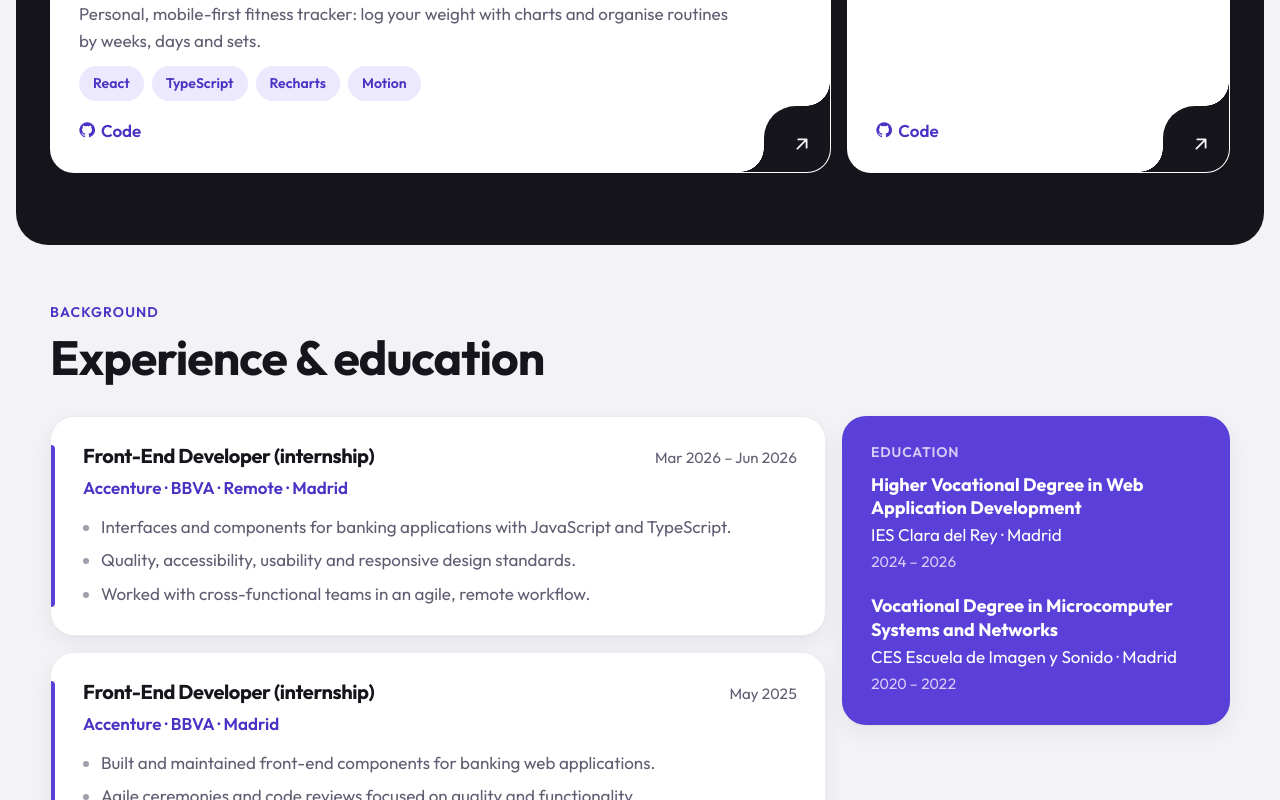
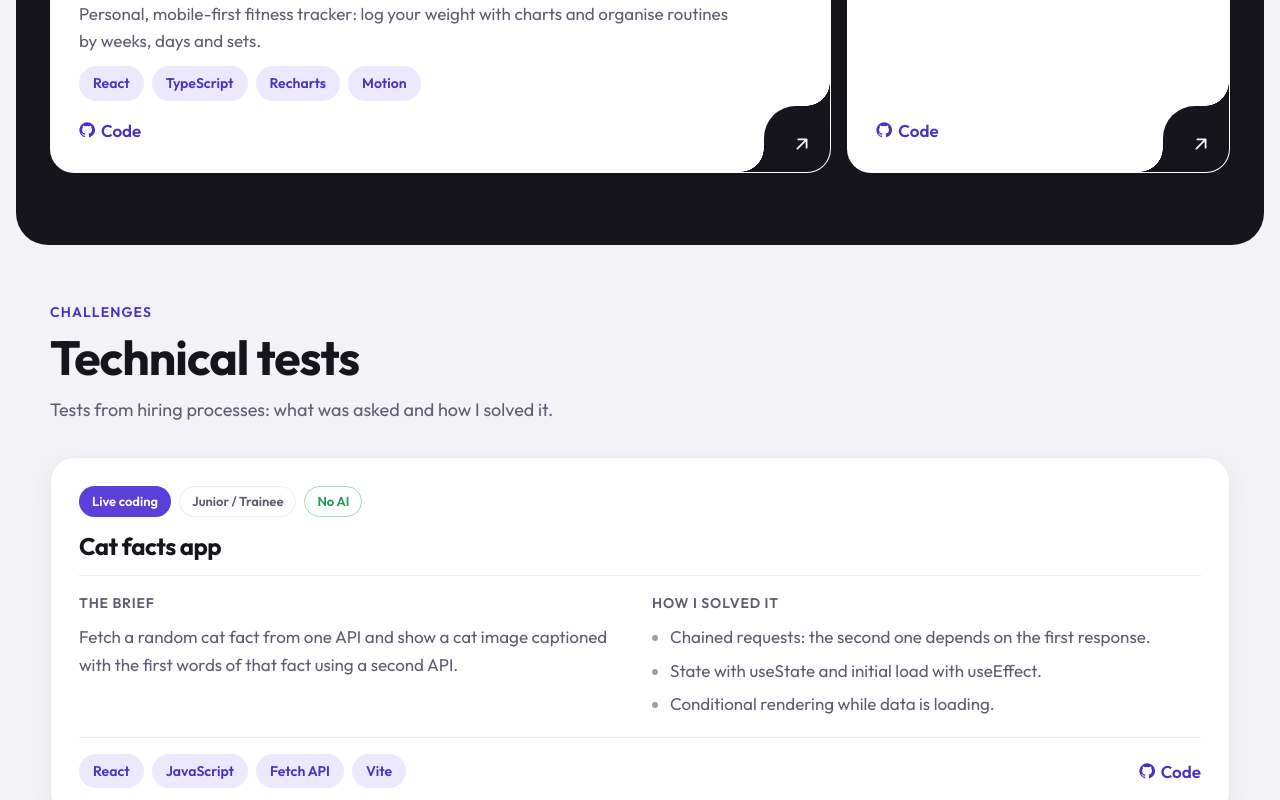
Before and after one commit to MiguelAngelDiazTIC/MiguelAngelDiazTIC.github.io, a React (Vite) app: page / in a window 1280 px wide. Shown: the part 2000-2800 px from the top of the page. Built offline with nearby package versions, Linux system fonts and the light colour scheme.

Commit message:
Apartado de pruebas técnicas

```diff
--- a/src/App.tsx
+++ b/src/App.tsx
@@ -5,6 +5,7 @@ import { Hero } from './components/Hero'
 import { Navbar } from './components/Navbar'
 import { Projects } from './components/Projects'
 import { Skills } from './components/Skills'
+import { TechTests } from './components/TechTests'
 import { useTheme } from './useTheme'
 
 function App() {
@@ -17,6 +18,7 @@ function App() {
         <Hero />
         <BentoGrid />
         <Projects />
+        <TechTests />
         <Experience />
         <Skills />
         <Contact />
--- a/src/components/Navbar.tsx
+++ b/src/components/Navbar.tsx
@@ -6,9 +6,10 @@ import { Close, Menu, Moon, Sun } from './Icons'
 const left: [string, StringKey][] = [
   ['#inicio', 'navHome'],
   ['#sobre-mi', 'navAbout'],
+  ['#proyectos', 'navProjects'],
 ]
 const right: [string, StringKey][] = [
-  ['#proyectos', 'navProjects'],
+  ['#pruebas', 'navTests'],
   ['#experiencia', 'navExperience'],
   ['#contacto', 'navContact'],
 ]
--- /dev/null
+++ b/src/components/TechTests.tsx
@@ -0,0 +1,77 @@
+import { techTests } from '../data/techTests'
+import { useLang } from '../i18n/useLang'
+import type { TechTest } from '../types'
+import { GitHub } from './Icons'
+
+const sorted = [...techTests].sort((a, b) => b.date.localeCompare(a.date))
+
+export function TechTests() {
+  const { t } = useLang()
+
+  return (
+    <section id="pruebas" className="container section">
+      <header className="section-head">
+        <p className="eyebrow">{t('testsEyebrow')}</p>
+        <h2>{t('testsTitle')}</h2>
+        <p className="section-intro">{t('testsIntro')}</p>
+      </header>
+      <div className="tests-grid">
+        {sorted.map((test) => (
+          <TestCard key={test.slug} test={test} />
+        ))}
+      </div>
+    </section>
+  )
+}
+
+function TestCard({ test: x }: { test: TechTest }) {
+  const { t, l } = useLang()
+
+  return (
+    <article className="card test-card">
+      <div className="test-meta">
+        <span className="pill pill-accent">{l(x.format)}</span>
+        <span className="pill">{l(x.level)}</span>
+        {x.noAI && <span className="pill pill-ok">{t('noAI')}</span>}
+      </div>
+      <h3>{l(x.title)}</h3>
+
+      <div className="test-cols">
+        <div>
+          <h4 className="card-label">{t('testBrief')}</h4>
+          <p>{l(x.brief)}</p>
+        </div>
+        <div>
+          <h4 className="card-label">{t('testSolution')}</h4>
+          <ul className="exp-bullets">
+            {l(x.solution).map((s) => (
+              <li key={s}>{s}</li>
+            ))}
+          </ul>
+        </div>
+      </div>
+
+      <footer className="test-foot">
+        <ul className="chips">
+          {x.tags.map((tag) => (
+            <li key={tag} className="chip">
+              {tag}
+            </li>
+          ))}
+        </ul>
+        <div className="test-links">
+          {x.demo && (
+            <a className="text-link" href={x.demo} target="_blank" rel="noreferrer">
+              {t('viewDemo')}
+            </a>
+          )}
+          {x.repo && (
+            <a className="text-link" href={x.repo} target="_blank" rel="noreferrer">
+              <GitHub size={16} /> {t('viewCode')}
+            </a>
+          )}
+        </div>
+      </footer>
+    </article>
+  )
+}
--- /dev/null
+++ b/src/data/techTests.ts
@@ -0,0 +1,31 @@
+import type { TechTest } from '../types'
+
+// Para añadir una prueba: copia un objeto y cambia los datos.
+export const techTests: TechTest[] = [
+  {
+    slug: 'prueba-tecnica-react',
+    title: { es: 'App de gatitos', en: 'Cat facts app' },
+    format: { es: 'Live coding', en: 'Live coding' },
+    level: { es: 'Junior / Trainee', en: 'Junior / Trainee' },
+    brief: {
+      es: 'Recuperar un dato aleatorio sobre gatos de una API y mostrar la imagen de un gato con las primeras palabras de ese dato usando una segunda API.',
+      en: 'Fetch a random cat fact from one API and show a cat image captioned with the first words of that fact using a second API.',
+    },
+    solution: {
+      es: [
+        'Peticiones encadenadas: la segunda depende de la respuesta de la primera.',
+        'Estado con useState y carga inicial con useEffect.',
+        'Renderizado condicional mientras llegan los datos.',
+      ],
+      en: [
+        'Chained requests: the second one depends on the first response.',
+        'State with useState and initial load with useEffect.',
+        'Conditional rendering while data is loading.',
+      ],
+    },
+    tags: ['React', 'JavaScript', 'Fetch API', 'Vite'],
+    repo: 'https://github.com/MiguelAngelDiazTIC/PruebaTecnicaReact',
+    noAI: true,
+    date: '2026-09',
+  },
+]
--- a/src/i18n/strings.ts
+++ b/src/i18n/strings.ts
@@ -4,6 +4,7 @@ export const strings = {
   navHome: { es: 'Inicio', en: 'Home' },
   navAbout: { es: 'Sobre mí', en: 'About' },
   navProjects: { es: 'Proyectos', en: 'Projects' },
+  navTests: { es: 'Pruebas', en: 'Tests' },
   navExperience: { es: 'Experiencia', en: 'Experience' },
   navContact: { es: 'Contacto', en: 'Contact' },
   hello: { es: 'Soy', en: "I'm" },
@@ -19,6 +20,15 @@ export const strings = {
   projectsTitle: { es: 'Proyectos publicados', en: 'Shipped projects' },
   viewDemo: { es: 'Ver demo', en: 'Live demo' },
   viewCode: { es: 'Código', en: 'Code' },
+  testsEyebrow: { es: 'Retos', en: 'Challenges' },
+  testsTitle: { es: 'Pruebas técnicas', en: 'Technical tests' },
+  testsIntro: {
+    es: 'Pruebas de procesos de selección: qué se pedía y cómo lo resolví.',
+    en: 'Tests from hiring processes: what was asked and how I solved it.',
+  },
+  testBrief: { es: 'Enunciado', en: 'The brief' },
+  testSolution: { es: 'Cómo lo resolví', en: 'How I solved it' },
+  noAI: { es: 'Sin IA', en: 'No AI' },
   experienceEyebrow: { es: 'Trayectoria', en: 'Background' },
   experienceTitle: { es: 'Experiencia y formación', en: 'Experience & education' },
   education: { es: 'Formación', en: 'Education' },
--- a/src/index.css
+++ b/src/index.css
@@ -76,7 +76,8 @@ body {
 
 h1,
 h2,
-h3 {
+h3,
+h4 {
   margin: 0;
   line-height: 1.1;
   letter-spacing: -0.02em;
@@ -759,6 +760,92 @@ button {
   padding-top: 4px;
 }
 
+/* ---------- Tech tests ---------- */
+.section-intro {
+  max-width: 60ch;
+  margin-top: 12px;
+  color: var(--muted);
+  font-size: 1.125rem;
+}
+
+.tests-grid {
+  display: grid;
+  grid-template-columns: repeat(auto-fit, minmax(min(100%, 520px), 1fr));
+  gap: 16px;
+}
+
+.test-card {
+  display: flex;
+  flex-direction: column;
+  gap: 16px;
+}
+
+.test-card h3 {
+  font-size: 1.5rem;
+}
+
+.test-meta {
+  display: flex;
+  flex-wrap: wrap;
+  gap: 8px;
+}
+
+.pill {
+  padding: 4px 12px;
+  border: 1px solid var(--border);
+  border-radius: 999px;
+  color: var(--muted);
+  font-size: 0.8125rem;
+  font-weight: 600;
+}
+
+.pill-accent {
+  border-color: transparent;
+  background: var(--accent);
+  color: var(--accent-ink);
+}
+
+.pill-ok {
+  border-color: color-mix(in srgb, var(--ok) 40%, transparent);
+  color: var(--ok);
+}
+
+.test-cols {
+  display: grid;
+  grid-template-columns: 1fr 1fr;
+  gap: 24px;
+  padding-block: 20px;
+  border-block: 1px solid var(--border);
+}
+
+.test-cols p {
+  color: var(--muted);
+}
+
+.test-cols .exp-bullets {
+  margin-top: 0;
+}
+
+.test-foot {
+  display: flex;
+  flex-wrap: wrap;
+  justify-content: space-between;
+  align-items: center;
+  gap: 12px 24px;
+}
+
+.test-links {
+  display: flex;
+  gap: 20px;
+}
+
+@media (max-width: 640px) {
+  .test-cols {
+    grid-template-columns: 1fr;
+    gap: 20px;
+  }
+}
+
 /* ---------- Experience ---------- */
 .exp-layout {
   display: grid;
```
Also changed, not shown: src/types.ts (+19 -0 lines), .impeccable/live/server.json (added).
